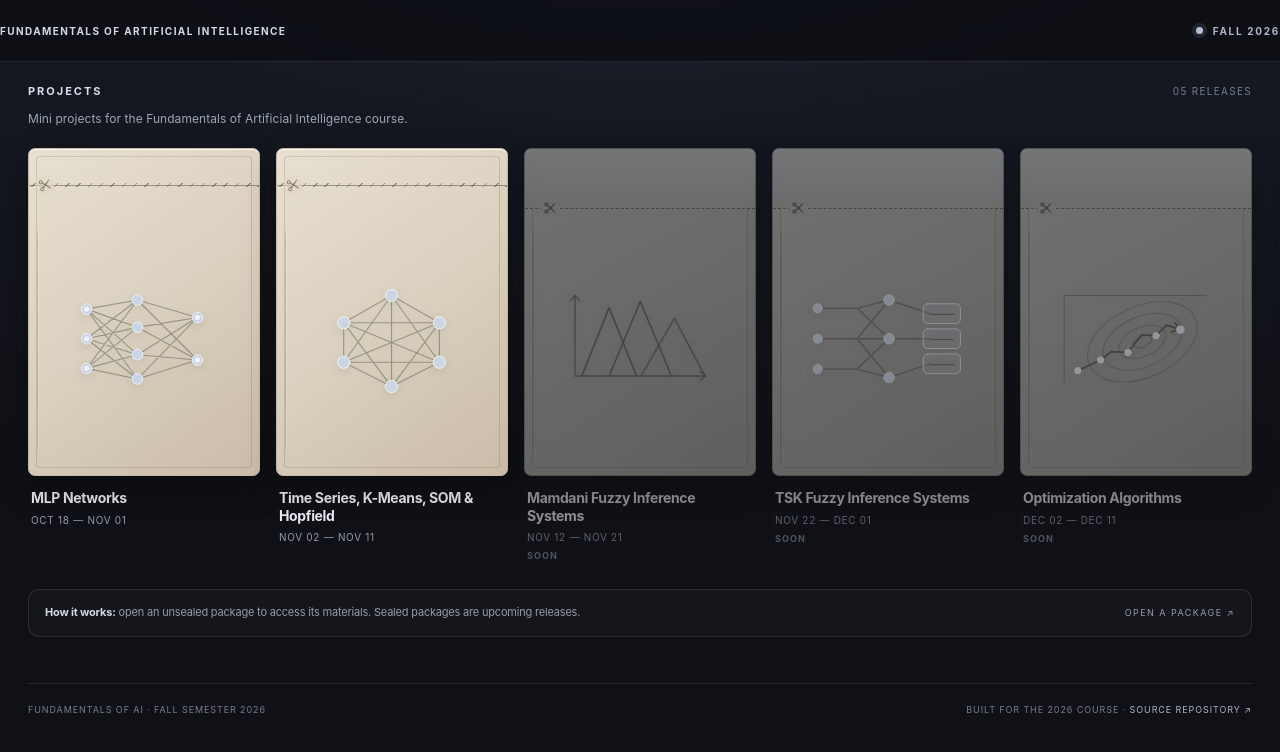
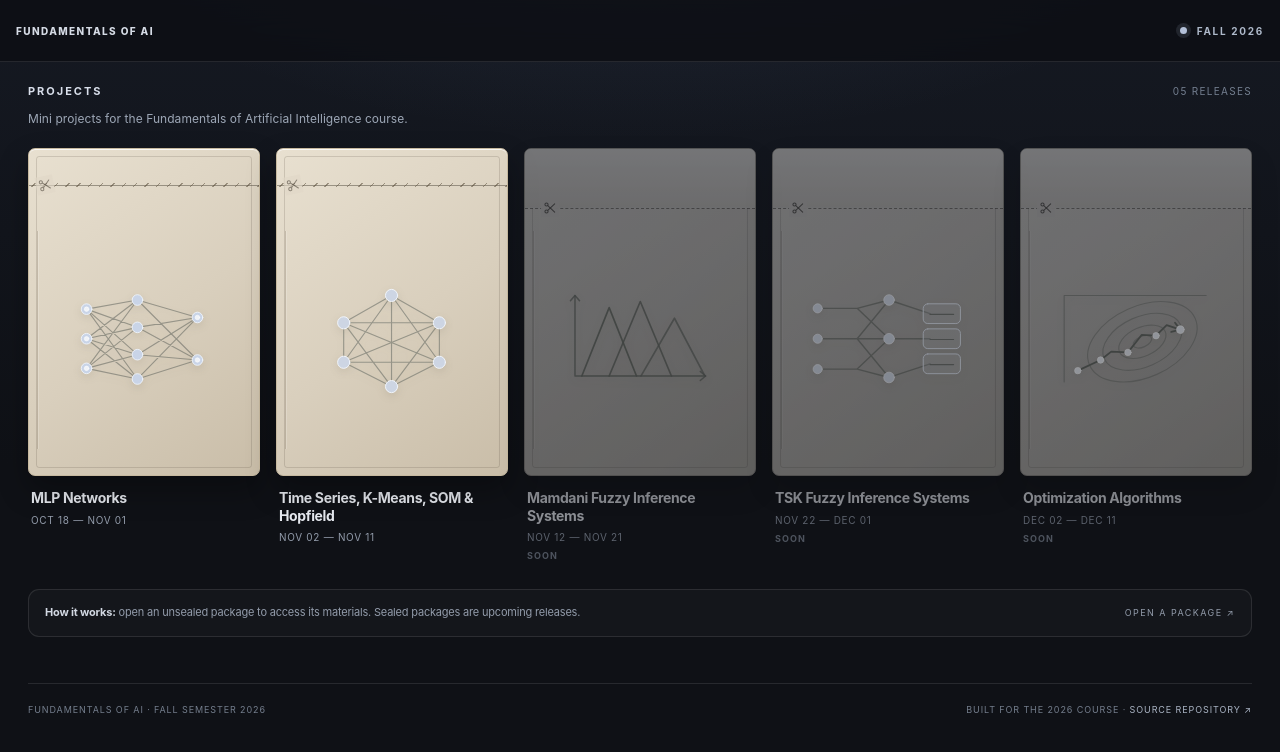
Before and after one commit to rezaesCodes/fundamentals_of_AI_2026, a plain HTML site: page index.html in a window 1280 px wide. Drawn offline with Linux system fonts and the light colour scheme.

Commit message:
Refine top navigation heading spacing

```diff
--- a/index.html
+++ b/index.html
@@ -19,7 +19,7 @@
     a{color:inherit}
     .wrap{width:min(1440px,calc(100% - 56px));margin:0 auto}
     .topbar{height:62px;border-bottom:1px solid var(--line);background:rgba(12,14,18,.78);backdrop-filter:blur(16px);display:flex;align-items:center;position:sticky;top:0;z-index:5}
-    .topbar-inner{display:flex;align-items:center;justify-content:space-between;gap:18px;width:100%}
+    .topbar-inner{display:flex;align-items:center;justify-content:space-between;gap:18px;width:100%;padding-inline:16px;min-width:0}
     .brand{display:flex;align-items:center;gap:13px;text-decoration:none}
     .brand-mark{width:38px;height:38px;border:1px solid rgba(255,255,255,.22);border-radius:12px;display:grid;place-items:center;background:linear-gradient(145deg,#343c4a,#1a1e27);box-shadow:inset 0 1px rgba(255,255,255,.14);color:#e3e9f5}
     .brand-mark svg{width:24px;height:24px}
@@ -34,7 +34,7 @@
     .eyebrow:before{content:"";width:24px;height:1px;background:#98a7bf}
     h1{font-size:clamp(38px,5vw,58px);line-height:1;letter-spacing:-.06em;font-weight:790;margin:15px 0 12px}
     .hero p{max-width:650px;color:#a7afbd;font-size:14px;line-height:1.75;margin:0}
-    .course-name{color:#d5dbe5;font-size:10px;font-weight:750;letter-spacing:.14em;text-transform:uppercase;white-space:nowrap}.term{display:flex;align-items:center;gap:10px;color:#aeb9ca;font-size:10px;font-weight:750;letter-spacing:.17em;text-transform:uppercase;white-space:nowrap}
+    .course-name{color:#d5dbe5;font-size:10px;font-weight:800;letter-spacing:.14em;text-transform:uppercase;white-space:nowrap;min-width:0;flex:1}.term{display:flex;align-items:center;gap:10px;color:#aeb9ca;font-size:10px;font-weight:750;letter-spacing:.17em;text-transform:uppercase;white-space:nowrap}
     .term-dot{width:7px;height:7px;border-radius:50%;background:#b3c0d8;box-shadow:0 0 0 4px rgba(179,192,216,.12)}
     .section-head{display:flex;justify-content:space-between;align-items:center;margin:22px 0 16px}
     .section-head h2{font-size:11px;color:#d8deea;letter-spacing:.18em;text-transform:uppercase;margin:0;font-weight:750}
@@ -101,14 +101,15 @@
     .resource-arrow{color:#8499bc;font-size:14px}.resource-copy strong{display:block;font-size:12px;color:#e8edf5;margin-bottom:4px}.resource-copy span{display:block;color:#96a2b4;font-size:10px;line-height:1.45}
     .modal-note{margin:17px 0 0;padding:12px 14px;border-left:2px solid #829ac2;background:rgba(135,158,197,.08);color:#9eabba;font-size:10px;line-height:1.65}
     @media(max-width:1040px){.project-grid{grid-template-columns:repeat(3,minmax(0,1fr));gap:20px 16px}.resource-row{grid-template-columns:repeat(2,minmax(0,1fr))}}
-    @media(max-width:640px){.wrap{width:calc(100% - 32px)}.topbar{height:58px}.course-name{font-size:8px;letter-spacing:.09em}.term{font-size:8px;letter-spacing:.11em}.topbar-inner{gap:8px}.project-intro{font-size:11px}.project-grid{grid-template-columns:repeat(2,minmax(0,1fr));gap:20px 13px}.project-meta strong{font-size:13px}.hint{align-items:flex-start;flex-direction:column;margin-bottom:32px}.modal-backdrop{padding:10px;align-items:flex-end}.modal{max-height:92vh;border-radius:17px 17px 12px 12px}.modal-top{padding:23px 20px 18px;grid-template-columns:1fr 86px;gap:8px 12px}.modal-art{width:86px;height:86px}.modal h3{font-size:25px}.modal-desc{grid-column:1/-1}.modal-body{padding:18px 20px 22px}.resource-row{grid-template-columns:1fr}.resource{min-height:75px;flex-direction:row;align-items:center;justify-content:space-between}.resource-copy{flex:1;min-width:0}.resource-row .resource-top{width:auto;min-width:74px;flex:0 0 auto;gap:8px}.resource-copy strong,.resource-copy span{overflow-wrap:anywhere;word-break:normal}footer{flex-direction:column}}
+    @media(max-width:640px){.wrap{width:calc(100% - 32px)}.topbar{height:58px}.course-name{font-size:8px;letter-spacing:.09em}.term{font-size:8px;letter-spacing:.11em}.topbar-inner{gap:8px;padding-inline:10px}.course-name{font-size:8px;letter-spacing:.09em}.term{font-size:8px;letter-spacing:.09em}.project-intro{font-size:11px}.project-grid{grid-template-columns:repeat(2,minmax(0,1fr));gap:20px 13px}.project-meta strong{font-size:13px}.hint{align-items:flex-start;flex-direction:column;margin-bottom:32px}.modal-backdrop{padding:10px;align-items:flex-end}.modal{max-height:92vh;border-radius:17px 17px 12px 12px}.modal-top{padding:23px 20px 18px;grid-template-columns:1fr 86px;gap:8px 12px}.modal-art{width:86px;height:86px}.modal h3{font-size:25px}.modal-desc{grid-column:1/-1}.modal-body{padding:18px 20px 22px}.resource-row{grid-template-columns:1fr}.resource{min-height:75px;flex-direction:row;align-items:center;justify-content:space-between}.resource-copy{flex:1;min-width:0}.resource-row .resource-top{width:auto;min-width:74px;flex:0 0 auto;gap:8px}.resource-copy strong,.resource-copy span{overflow-wrap:anywhere;word-break:normal}footer{flex-direction:column}}
+    @media(max-width:380px){.topbar-inner{padding-inline:6px;gap:6px}.course-name{font-size:7px;letter-spacing:.06em}.term{font-size:7px;letter-spacing:.07em;gap:6px}}
     @media(prefers-reduced-motion:reduce){*,*:before,*:after{scroll-behavior:auto!important;animation-duration:.01ms!important;transition-duration:.01ms!important}}
   </style>
 </head>
 <body>
   <header class="topbar">
     <div class="wrap topbar-inner">
-      <div class="course-name">FUNDAMENTALS OF ARTIFICIAL INTELLIGENCE</div>
+      <div class="course-name">FUNDAMENTALS OF AI</div>
       <div class="term"><span class="term-dot"></span>FALL 2026</div>
     </div>
   </header>
```
